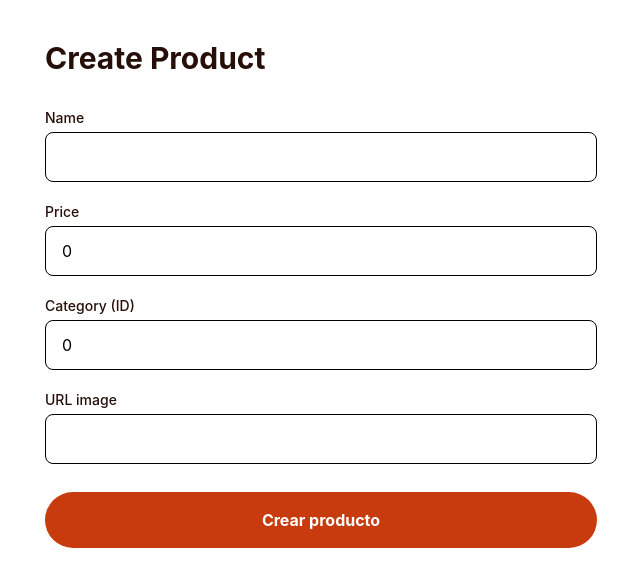
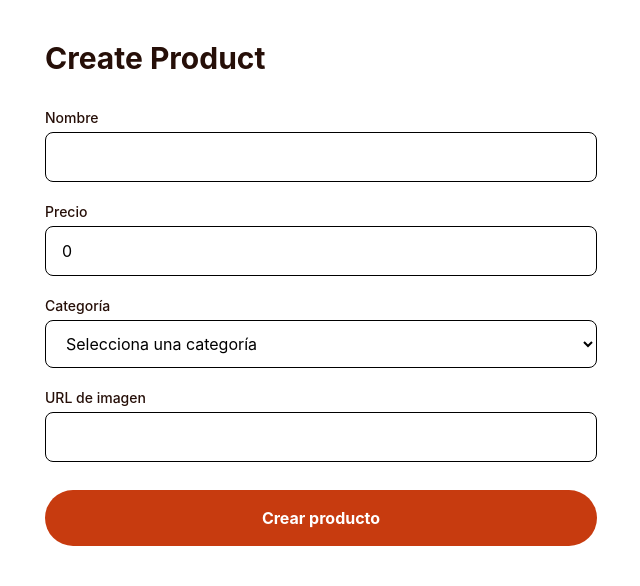
Before and after one commit to MarceloBarrientosQuispe/dessert-app, a React (Vite) app: page /product/new in a window 1280 px wide. Shown: the top 586 px of the page, without its empty margins (319-959 px from the left). Built offline with nearby package versions, Linux system fonts and the light colour scheme; data requests are answered from the project's data file.

Commit message:
✨ fix: add select in form component

```diff
--- a/src/components/ProductForm.tsx
+++ b/src/components/ProductForm.tsx
@@ -5,6 +5,8 @@ import {
   type ProductFormInput,
 } from "../schema/productSchema";
 import { zodResolver } from "@hookform/resolvers/zod";
+import type { Category } from "../types/product";
+import { useCategoriesQuery } from "../hooks/useCategoriesQueries";
 
 type ProductFormProps = {
   defaultValues?: ProductFormValues;
@@ -19,6 +21,8 @@ export default function ProductForm({
   isSubmitting,
   submitLabel,
 }: ProductFormProps) {
+  const { data: categories = [] } = useCategoriesQuery();
+
   const {
     register,
     handleSubmit,
@@ -37,7 +41,7 @@ export default function ProductForm({
     <form onSubmit={handleSubmit(onSubmit)} className="flex flex-col gap-5">
       <div>
         <label className="mb-1 block text-sm font-medium text-[#260f08]">
-          Name
+          Nombre
         </label>
 
         <input
@@ -53,7 +57,7 @@ export default function ProductForm({
 
       <div>
         <label className="mb-1 block text-sm font-medium text-[#260f08]">
-          Price
+          Precio
         </label>
 
         <input
@@ -70,14 +74,20 @@ export default function ProductForm({
 
       <div>
         <label className="mb-1 block text-sm font-medium text-[#260f08]">
-          Category (ID)
+          Categoría
         </label>
 
-        <input
-          type="number"
+        <select
           {...register("categoryId")}
           className="w-full rounded-lg border px-4 py-3"
-        />
+        >
+          <option value={0}>Selecciona una categoría</option>
+          {categories.map((cat: Category) => (
+            <option key={cat.id} value={cat.id}>
+              {cat.name}
+            </option>
+          ))}
+        </select>
 
         {errors.categoryId && (
           <p className="mt-1 text-sm text-red-600">
@@ -88,7 +98,7 @@ export default function ProductForm({
 
       <div>
         <label className="mb-1 block text-sm font-medium text-[#260f08]">
-          URL image
+          URL de imagen
         </label>
 
         <input
@@ -107,7 +117,7 @@ export default function ProductForm({
         disabled={isSubmitting}
         className="mt-2 w-full rounded-full bg-[#c73b0f] py-4 font-bold text-white transition hover:bg-[#a92f09] disabled:opacity-60"
       >
-        {isSubmitting ? "Saving..." : submitLabel}
+        {isSubmitting ? "Guardando..." : submitLabel}
       </button>
     </form>
   );
```
